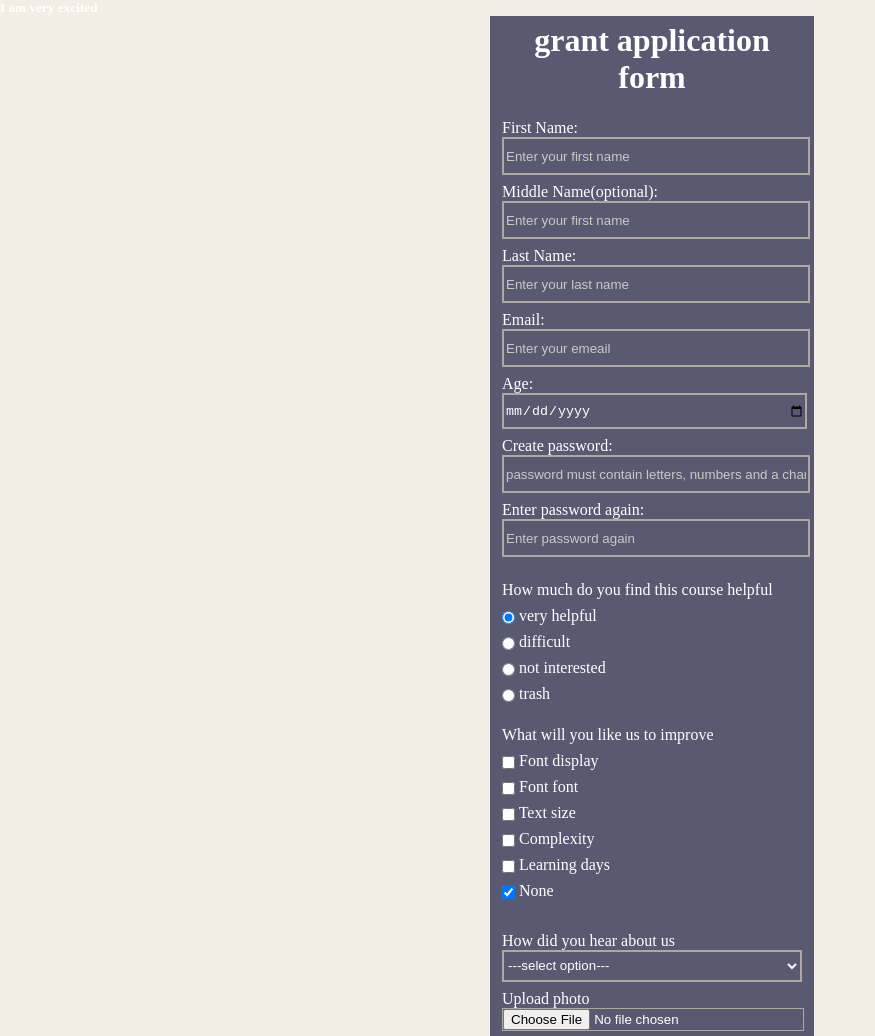
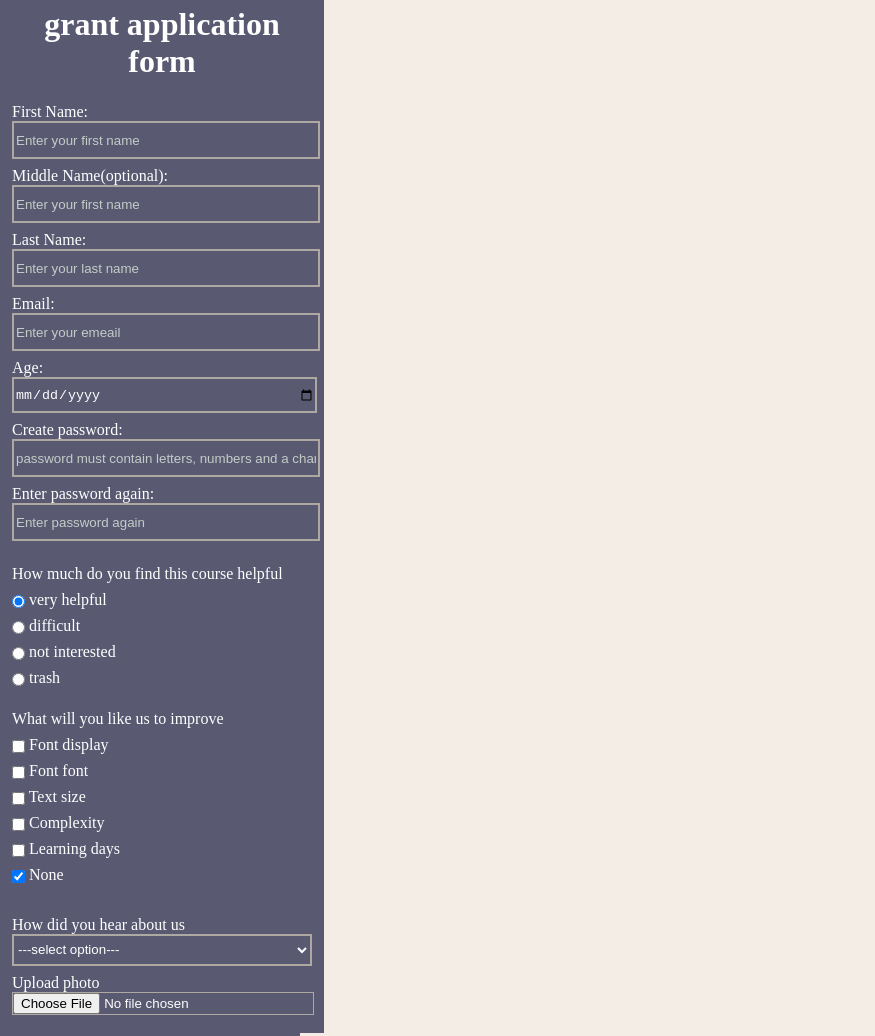
Before and after one commit to incremania/sec, a plain HTML site: page index.html in a window 1280 px wide. Shown: the top 1036 px of the page, without its empty margins (0-875 px from the left). Drawn offline with Linux system fonts and the light colour scheme.

Commit message:
I changed my form from 0 auto

```diff
--- a/index.html
+++ b/index.html
@@ -48,7 +48,7 @@
       }
 
       form {
-        margin: 0 auto;
+
         background-color: rgb(89, 89, 114);
         width: 60vh;
         max-width: 300px;
@@ -83,8 +83,6 @@ input[type="file"] {
     </style>
   </head>
   <body>
-    <h5 class="very" id="exit">I am very excited</h5>
-
     <form action="#">
       <fieldset>
       <h1 class="grant" id="app">grant application form</h1></fieldset>
```
